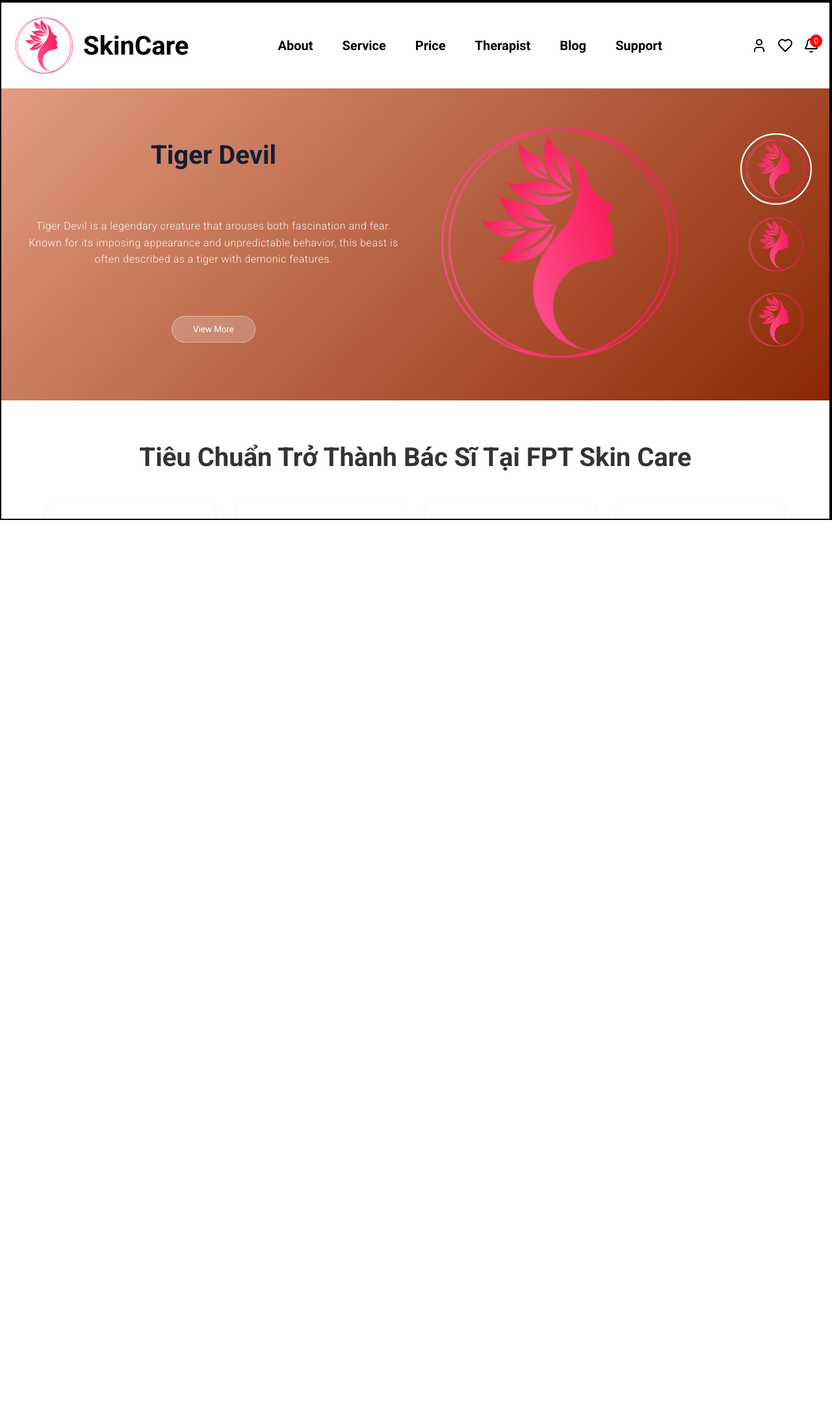
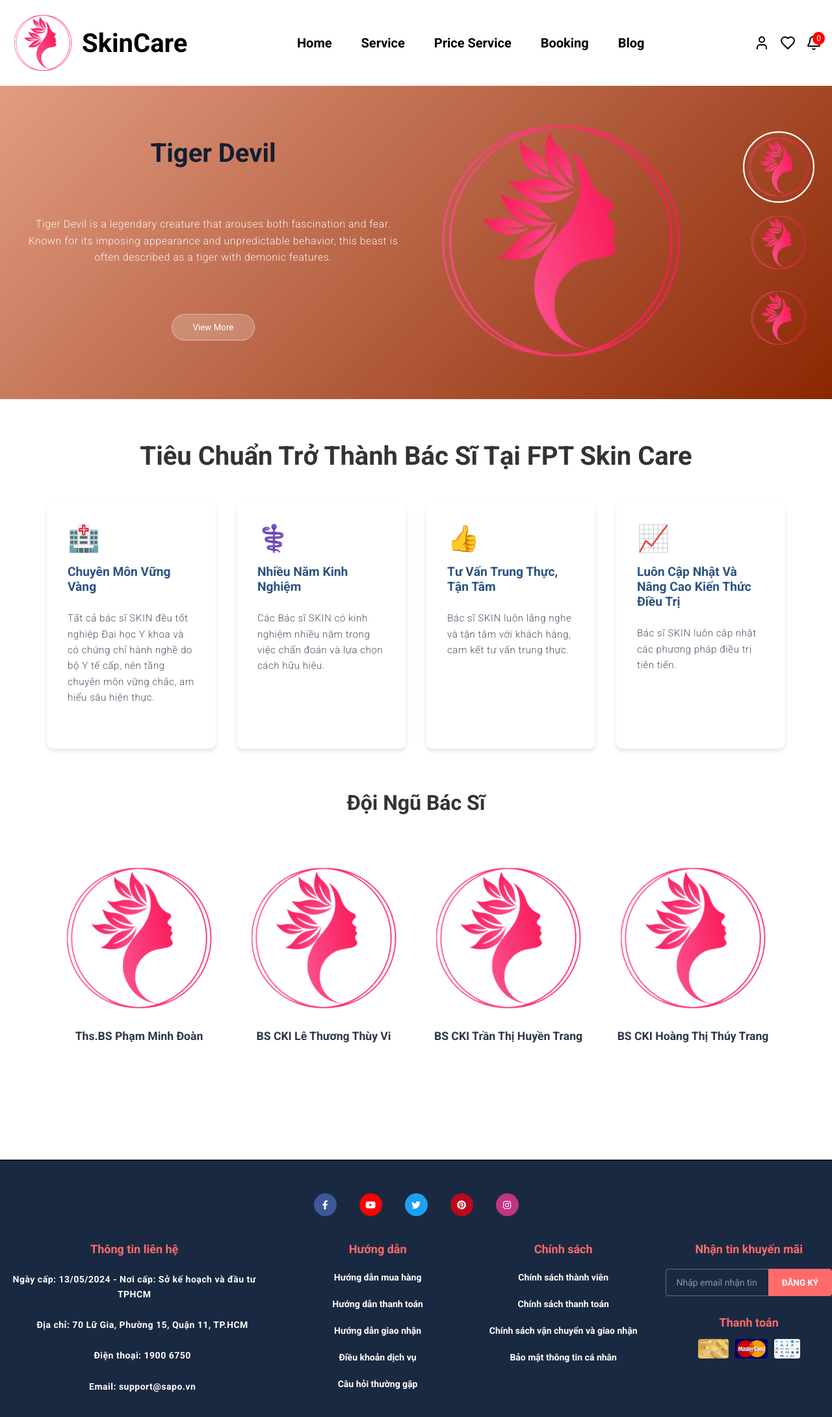
Before and after one commit to nhuttmse172865/Spring2025SWD392_NET1707_4_FE, a React (Vite) app: page / in a window 1280 px wide. Shown: the top 2180 px of the page at 65% size. Before the commit the page ends 800 px from the top, so only its background shows below. Built offline with nearby package versions, Linux system fonts and the light colour scheme.

Commit message:
Create Page Price

```diff
--- a/src/App.jsx
+++ b/src/App.jsx
@@ -5,24 +5,25 @@ import CustomerLayout from "./layouts/CustomerLayout";
 import StaffLayout from "./layouts/StaffLayout";
 import TherapistLayout from "./layouts/TherapistLayout";
 import ManagerLayout from "./layouts/ManagerLayout";
-import HomePage from "./pages/HomePage";
 import Login from "./pages/Login/Login";
 import MainLayout from "./pages/HomePage";
 import HomePageForm from "./components/forms/HomePageForm/HomePageForm";
 import Service from "./pages/Service/Service";
-import HomePageLayout from "./pages/HomePageLayout";
+import Price from "./pages/Price/Price";
 
 
 const App = () => {
   return (
     <Router>
       <Routes>
-        <Route element={<MainLayout />} >
-          <Route path="/login" element={<Login />} />
-          <Route path="/service" element={<Service />} />
-        </Route>
+      <Route path="/" element={<MainLayout />} >
+         <Route path="/login" element={<Login />} />
+         <Route index element={<HomePageForm />} />
+         <Route path="/service" element={<Service />} />
+         <Route path="/price" element={<Price />} />
+      </Route>
 
-        <Route path="/" element={<HomePageLayout />} />
+
         <Route path="/admin" element={<AdminLayout />} />
         <Route path="/customer" element={<CustomerLayout />} />
         <Route path="/staff" element={<StaffLayout />} />
--- a/src/components/forms/HomePageForm/HomePageForm.jsx
+++ b/src/components/forms/HomePageForm/HomePageForm.jsx
@@ -5,8 +5,7 @@ import { motion, AnimatePresence } from "framer-motion";
 import './HomePageForm.scss';
 import FPT from '/AssetsHomePage/FPT.jpg';
 import SkinCare from '/AssetsHomePage/SkinCare.png';
-import HomePageHeader from '../../headers/HomepageHeader/HomePageHeader';
-import HomePageFooter from '../../footers/HomePageFooter/HomePageFooter'; // Import Footer Component
+
 
 const HomePageForm = () => {
 
@@ -112,35 +111,7 @@ const HomePageForm = () => {
     }
   ];
 
-  const treatments = [
-    {
-      name: 'Khám mụn chuẩn Y khoa',
-      regularPrice: '100.000',
-      isHighlighted: true
-    },
-    {
-      name: 'Chiếu ánh sáng sinh học',
-      regularPrice: '100.000',
-    },
-    {
-      name: 'Mặt nạ điều trị mụn và kiểm soát nhờn',
-      regularPrice: '100.000',
-      insurancePrice: '100.000'
-    },
-    {
-      name: 'Lấy nhân mụn Y khoa',
-      regularPrice: '380.000',
-      isHighlighted: true
-    },
-    {
-      name: 'Chiếu ánh sáng và điện di đưa dưỡng chất (điều trị mụn và kiểm soát nhờn)',
-      regularPrice: '390.000',
-    },
-    {
-      name: 'Peel điều trị mụn',
-      regularPrice: '957.000',
-    }
-  ];
+
 
   const [activeImage, setActiveImage] = useState(galleryData[0]);
 
@@ -150,7 +121,6 @@ const HomePageForm = () => {
 
   return (
     <div className="home-page-container">
-       <HomePageHeader scrollToSection={scrollToSection} />
       <div className="home-page-body">
         {/* About Us Section with Scroll Animation */}
         <motion.section
@@ -192,6 +162,22 @@ const HomePageForm = () => {
                   />
                 </AnimatePresence>
               </div>
+              {/* <div
+                className="main-image-wrapper"
+                style={{ backgroundImage: `url(${activeImage.mainImage})` }}
+              >
+                <AnimatePresence mode="wait">
+                  <motion.div
+                    key={activeImage.id}
+                    initial={{ opacity: 0, scale: 0.9 }}
+                    animate={{ opacity: 1, scale: 1 }}
+                    exit={{ opacity: 0, scale: 0.9 }}
+                    transition={{ duration: 0.5 }}
+                    className="main-image-overlay"
+                  ></motion.div>
+                </AnimatePresence>
+              </div> */}
+
             </div>
             <div className="thumbnails-wrapper">
               {galleryData.map((image) => (
@@ -248,49 +234,6 @@ const HomePageForm = () => {
             </div>
           </div>
         </motion.section>
-
-        <div className="pricing-table">
-          <h1 className="pricing-table__title">Bảng Giá Chi Tiết</h1>
-
-          <div className="pricing-table__container">
-            <h2 className="pricing-table__subtitle">
-              Bảng Giá Trị Mụn Cơ Bản
-            </h2>
-            <p className="pricing-table__description">
-              Dành cho da mụn, ít gặp các vấn đề đi kèm như sẹo rỗ, tăng sắc tố (thâm, sạm...)
-            </p>
-
-            <div className="pricing-table__content">
-              <div className="pricing-table__header">
-                <div className="pricing-table__treatment">Điều Trị Mụn Cơ Bản</div>
-                <div className="pricing-table__face-area">
-                  <div className="pricing-table__icon">
-                    <span>👤</span>
-                  </div>
-                  Vùng Da Mặt
-                </div>
-              </div>
-              {treatments.map((treatment, index) => (
-                <div
-                  key={index}
-                  className={`pricing-table__row ${treatment.isHighlighted ? 'pricing-table__row--highlighted' : ''}`}
-                >
-                  <div className="pricing-table__treatment-name">
-                    {treatment.name}
-                  </div>
-                  <div className="pricing-table__price-regular">
-                    {treatment.regularPrice} VND
-                  </div>
-                </div>
-              ))}
-            </div>
-          </div>
-        </div>
-
-
-      </div>
-      <div ref={supportRef}>
-        <HomePageFooter />
       </div>
     </div>
   );
--- a/src/components/forms/HomePageForm/HomePageForm.scss
+++ b/src/components/forms/HomePageForm/HomePageForm.scss
@@ -74,6 +74,20 @@
     transition: all 0.3s ease;
   }
 }
+
+// .main-image-wrapper {
+//   width: 100%;
+//   height: 100%; /* Điều chỉnh chiều cao theo ý muốn */
+//   background-size: cover;
+//   background-position: center;
+//   background-repeat: no-repeat;
+//   display: flex;
+//   justify-content: center;
+//   align-items: center;
+//   position: relative;
+//   border-radius: 12px; /* Tuỳ chọn: Bo tròn góc */
+// }
+
 
 .thumbnails-wrapper {
   position: absolute;
@@ -469,132 +483,3 @@
     }
   }
 }
-
-
-
-
-
-
-// PricingTable.scss
-.pricing-table {
-  max-width: 1200px;
-  margin: 0 auto;
-  padding: 2rem;
-  font-family: -apple-system, BlinkMacSystemFont, 'Segoe UI', Roboto, Oxygen, Ubuntu, Cantarell, sans-serif;
-
-  &__title {
-    font-size: 2rem;
-    font-weight: 600;
-    text-align: center;
-    margin-bottom: 2rem;
-  }
-
-  &__container {
-    background-color: #fff;
-    border-radius: 8px;
-    box-shadow: 0 2px 10px rgba(0, 0, 0, 0.1);
-    overflow: hidden;
-  }
-
-  &__subtitle {
-    font-size: 1.5rem;
-    font-weight: 500;
-    margin: 1.5rem;
-  }
-
-  &__description {
-    color: #666;
-    margin: 0 1.5rem 1.5rem;
-  }
-
-  &__content {
-    padding: 1rem;
-  }
-
-  &__header {
-    display: flex;
-    justify-content: space-between;
-    align-items: center;
-    background-color: #f8f9fa;
-    padding: 1rem;
-    border-radius: 4px;
-  }
-
-  &__treatment {
-    font-weight: 500;
-  }
-
-  &__face-area {
-    display: flex;
-    align-items: center;
-    color: #007bff;
-    background-color: #e7f5ff;
-    padding: 0.5rem 1rem;
-    border-radius: 4px;
-  }
-
-  &__icon {
-    margin-right: 0.5rem;
-  }
-
-
-
-  &__column {
-    text-align: center;
-    font-weight: 500;
-  }
-  &__prices {
-    display: grid;
-    grid-template-columns:  1fr 4fr; /* Cột đầu tiên trống, hai cột còn lại có kích thước bằng nhau */
-    gap: 1rem;
-    padding: 1rem;
-    background-color: #f8f9fa;
-    margin-top: 1rem;
-  }
-
-
-  &__row {
-    display: grid;
-    grid-template-columns: 4fr 1fr ;
-    gap: 1rem;
-    padding: 1rem;
-    border-bottom: 1px solid #eee;
-    align-items: center;
-
-    &:last-child {
-      border-bottom: none;
-    }
-
-    &--highlighted {
-      .pricing-table__treatment-name {
-        color: #007bff;
-      }
-    }
-  }
-
-  &__treatment-name {
-    font-weight: 400;
-  }
-
-  &__price-regular,
-  &__price-insurance {
-    text-align: center;
-  }
-}
-
-// Responsive styles
-@media (max-width: 768px) {
-  .pricing-table {
-    padding: 1rem;
-
-    &__row {
-      grid-template-columns: 1fr;
-      text-align: center;
-      gap: 0.5rem;
-    }
-
-    &__prices {
-      grid-template-columns: 1fr;
-    }
-  }
-}
--- a/src/components/headers/HomepageHeader/HomePageHeader.jsx
+++ b/src/components/headers/HomepageHeader/HomePageHeader.jsx
@@ -1,11 +1,11 @@
 
 import React, { useState } from 'react';
-import { Search, User, Heart, Bell } from 'lucide-react';
+import { User, Heart, Bell } from 'lucide-react';
 import './HomePageHeader.scss';
 import FPT from '/AssetsHomePage/FPT.jpg';
 import { Link } from 'react-router-dom';
 
-const HomePageHeader = ({ scrollToSection }) => {
+const HomePageHeader = () => {
 
 
   const handleMouseEnter = () => {
@@ -30,24 +30,21 @@ const HomePageHeader = ({ scrollToSection }) => {
           {/* Navigation */}
           <nav className="navigation">
             <ul className="nav-list">
-      <li className="nav-item" onClick={() => scrollToSection('aboutUs')}>
-        About
-      </li>
+              <Link className="nav-item has-dropdown" to="/" onMouseEnter={handleMouseEnter} onMouseLeave={handleMouseLeave}>
+                Home
+              </Link>
               <Link className="nav-item has-dropdown" to="/service" onMouseEnter={handleMouseEnter} onMouseLeave={handleMouseLeave}>
                 Service
               </Link>
-      <li className="nav-item" onClick={() => scrollToSection('priceService')}>
-        Price
-      </li>
-      <li className="nav-item" onClick={() => scrollToSection('therapist')}>
-        Therapist
-      </li>
-      <li className="nav-item" onClick={() => scrollToSection('blog')}>
+              <Link className="nav-item has-dropdown" to="/price" onMouseEnter={handleMouseEnter} onMouseLeave={handleMouseLeave}>
+                Price Service
+              </Link>
+              <Link className="nav-item has-dropdown" to="/booking" onMouseEnter={handleMouseEnter} onMouseLeave={handleMouseLeave}>
+                Booking
+              </Link>
+              <Link className="nav-item has-dropdown" to="/blog" onMouseEnter={handleMouseEnter} onMouseLeave={handleMouseLeave}>
                 Blog
-      </li>
-      <li className="nav-item" onClick={() => scrollToSection('support')}>
-        Support
-      </li>
+              </Link>
             </ul>
           </nav>
 
--- a/src/pages/HomePage.jsx
+++ b/src/pages/HomePage.jsx
@@ -1,6 +1,5 @@
 
 import { Outlet } from "react-router-dom";
-import HomePageForm from "../components/forms/HomePageForm/HomePageForm";
 import HomePageHeader from "../components/headers/HomepageHeader/HomePageHeader";
 import '../styles/layout.scss';
 import HomePageFooter from "../components/footers/HomePageFooter/HomePageFooter";
@@ -12,7 +11,6 @@ const MainLayout = () => {
     <HomePageHeader/>
     <main>
       <Outlet />
-
     </main>
     <HomePageFooter/>
   </>
--- a/src/pages/HomePageLayout.jsx
+++ /dev/null
@@ -1,18 +0,0 @@
-
-import HomePageForm from "../components/forms/HomePageForm/HomePageForm";
-import '../styles/layout.scss';
-
-
-const HomePageLayout = () => {
-  return (
-    <div className="layout">
-      <div className="body">
-        <main className="content">
-          <HomePageForm />
-        </main>
-      </div>
-    </div>
-  );
-};
-
-export default HomePageLayout;
--- /dev/null
+++ b/src/pages/Price/Price.jsx
@@ -0,0 +1,77 @@
+import React, { useState } from 'react';
+import './Price.scss' // Make sure to import the CSS file
+
+
+const Price = () => {
+
+    const treatments = [
+        {
+          name: 'Khám mụn chuẩn Y khoa',
+          regularPrice: '100.000',
+          isHighlighted: true
+        },
+        {
+          name: 'Chiếu ánh sáng sinh học',
+          regularPrice: '100.000',
+        },
+        {
+          name: 'Mặt nạ điều trị mụn và kiểm soát nhờn',
+          regularPrice: '100.000',
+          insurancePrice: '100.000'
+        },
+        {
+          name: 'Lấy nhân mụn Y khoa',
+          regularPrice: '380.000',
+          isHighlighted: true
+        },
+        {
+          name: 'Chiếu ánh sáng và điện di đưa dưỡng chất (điều trị mụn và kiểm soát nhờn)',
+          regularPrice: '390.000',
+        },
+        {
+          name: 'Peel điều trị mụn',
+          regularPrice: '957.000',
+        }
+      ];
+    return (
+        <div className="pricing-table">
+          <h1 className="pricing-table__title">Bảng Giá Chi Tiết</h1>
+
+          <div className="pricing-table__container">
+            <h2 className="pricing-table__subtitle">
+              Bảng Giá Trị Mụn Cơ Bản
+            </h2>
+            <p className="pricing-table__description">
+              Dành cho da mụn, ít gặp các vấn đề đi kèm như sẹo rỗ, tăng sắc tố (thâm, sạm...)
+            </p>
+
+            <div className="pricing-table__content">
+              <div className="pricing-table__header">
+                <div className="pricing-table__treatment">Điều Trị Mụn Cơ Bản</div>
+                <div className="pricing-table__face-area">
+                  <div className="pricing-table__icon">
+                    <span>👤</span>
+                  </div>
+                  Vùng Da Mặt
+                </div>
+              </div>
+              {treatments.map((treatment, index) => (
+                <div
+                  key={index}
+                  className={`pricing-table__row ${treatment.isHighlighted ? 'pricing-table__row--highlighted' : ''}`}
+                >
+                  <div className="pricing-table__treatment-name">
+                    {treatment.name}
+                  </div>
+                  <div className="pricing-table__price-regular">
+                    {treatment.regularPrice} VND
+                  </div>
+                </div>
+              ))}
+            </div>
+          </div>
+        </div>
+    );
+};
+
+export default Price;
--- /dev/null
+++ b/src/pages/Price/Price.scss
@@ -0,0 +1,123 @@
+// PricingTable.scss
+.pricing-table {
+    max-width: 1200px;
+    margin: 0 auto;
+    padding: 2rem;
+    font-family: -apple-system, BlinkMacSystemFont, 'Segoe UI', Roboto, Oxygen, Ubuntu, Cantarell, sans-serif;
+
+    &__title {
+      font-size: 2rem;
+      font-weight: 600;
+      text-align: center;
+      margin-bottom: 2rem;
+    }
+
+    &__container {
+      background-color: #fff;
+      border-radius: 8px;
+      box-shadow: 0 2px 10px rgba(0, 0, 0, 0.1);
+      overflow: hidden;
+    }
+
+    &__subtitle {
+      font-size: 1.5rem;
+      font-weight: 500;
+      margin: 1.5rem;
+    }
+
+    &__description {
+      color: #666;
+      margin: 0 1.5rem 1.5rem;
+    }
+
+    &__content {
+      padding: 1rem;
+    }
+
+    &__header {
+      display: flex;
+      justify-content: space-between;
+      align-items: center;
+      background-color: #f8f9fa;
+      padding: 1rem;
+      border-radius: 4px;
+    }
+
+    &__treatment {
+      font-weight: 500;
+    }
+
+    &__face-area {
+      display: flex;
+      align-items: center;
+      color: #007bff;
+      background-color: #e7f5ff;
+      padding: 0.5rem 1rem;
+      border-radius: 4px;
+    }
+
+    &__icon {
+      margin-right: 0.5rem;
+    }
+
+
+
+    &__column {
+      text-align: center;
+      font-weight: 500;
+    }
+    &__prices {
+      display: grid;
+      grid-template-columns:  1fr 4fr; /* Cột đầu tiên trống, hai cột còn lại có kích thước bằng nhau */
+      gap: 1rem;
+      padding: 1rem;
+      background-color: #f8f9fa;
+      margin-top: 1rem;
+    }
+
+
+    &__row {
+      display: grid;
+      grid-template-columns: 4fr 1fr ;
+      gap: 1rem;
+      padding: 1rem;
+      border-bottom: 1px solid #eee;
+      align-items: center;
+
+      &:last-child {
+        border-bottom: none;
+      }
+
+      &--highlighted {
+        .pricing-table__treatment-name {
+          color: #007bff;
+        }
+      }
+    }
+
+    &__treatment-name {
+      font-weight: 400;
+    }
+
+    &__price-regular,
+    &__price-insurance {
+      text-align: center;
+    }
+  }
+
+  // Responsive styles
+  @media (max-width: 768px) {
+    .pricing-table {
+      padding: 1rem;
+
+      &__row {
+        grid-template-columns: 1fr;
+        text-align: center;
+        gap: 0.5rem;
+      }
+
+      &__prices {
+        grid-template-columns: 1fr;
+      }
+    }
+  }
```
Lines whose indentation alone changed are shown as unchanged.
